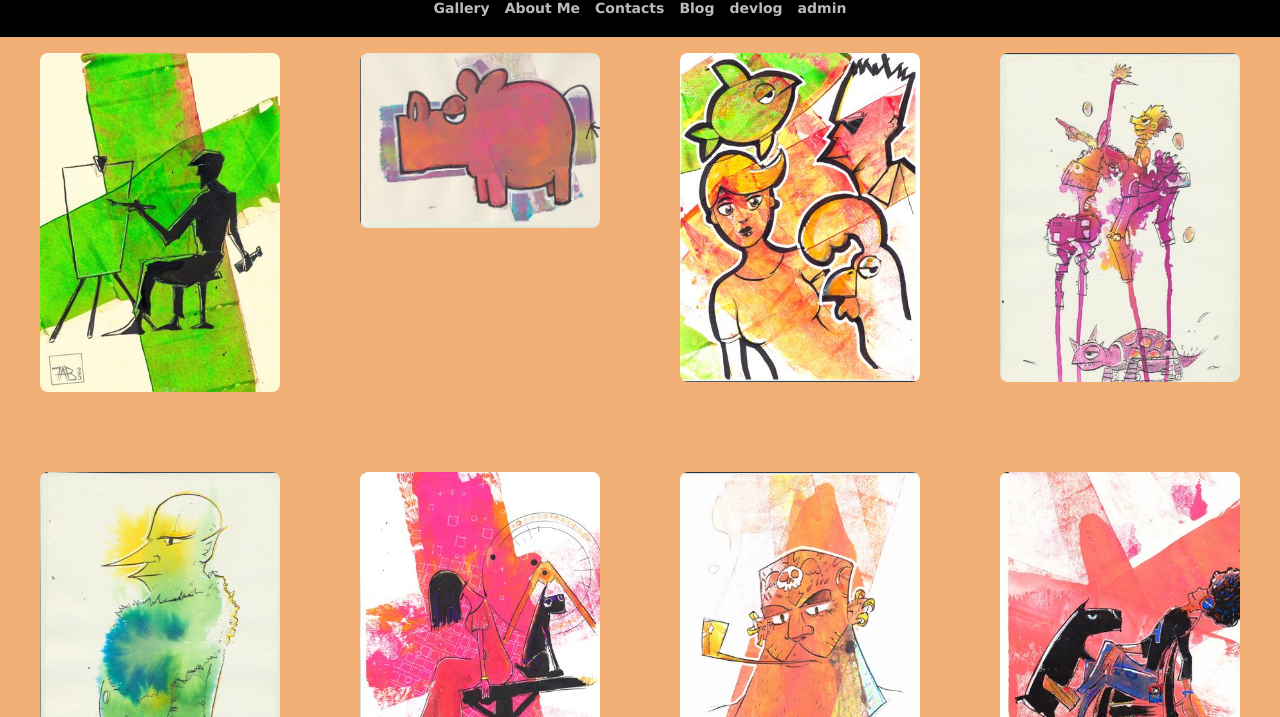
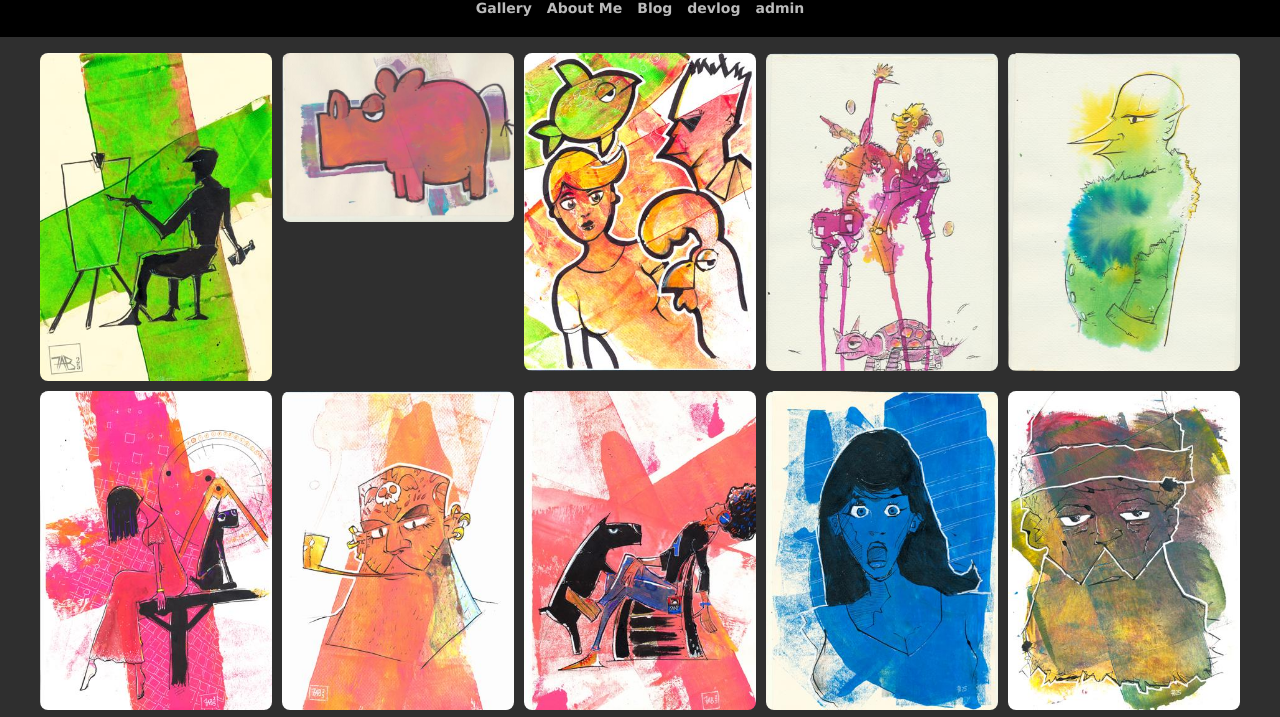
Before and after one commit to fabertel/Fab_InkShow, a plain HTML site: page static/index.html in a window 1280 px wide. Shown: the part 87-804 px from the top of the page. Drawn offline with Linux system fonts and the light colour scheme; files whose address does not match are found by name; a web font is replaced by a local one.

Commit message:
Auto-commit

```diff
--- a/static/header.html
+++ b/static/header.html
@@ -4,7 +4,6 @@
         <ul>
             <li><a href="/">Gallery</a></li>
             <li><a href="/page?md=about">About Me</a></li>
-            <li><a href="/page?md=contacts">Contacts</a></li>
             <li><a href="/page?md=blog">Blog</a></li>
             <li><a href="/page?md=devlog">devlog</a></li>
             <li><a href="/page?md=admin">admin</a></li>
--- a/static/index.html
+++ b/static/index.html
@@ -4,7 +4,7 @@
     <meta charset="UTF-8">
     <meta name="viewport" content="width=device-width, initial-scale=1.0">
     <title>Fab Inkshow</title>
-    <link id="stylesheet" rel="stylesheet" href="/static/styles/style_alpha.css">
+    <link id="stylesheet" rel="stylesheet" href="/static/styles/style_beta.css">
     <link rel="stylesheet" href="/static/styles/global.css">
     <link rel="icon" href="/static/styles/favicons/favicon.ico" type="image/x-icon">
 </head>
```
Also changed, not shown: static/page.html (+1 -1 lines), 2 other files.
